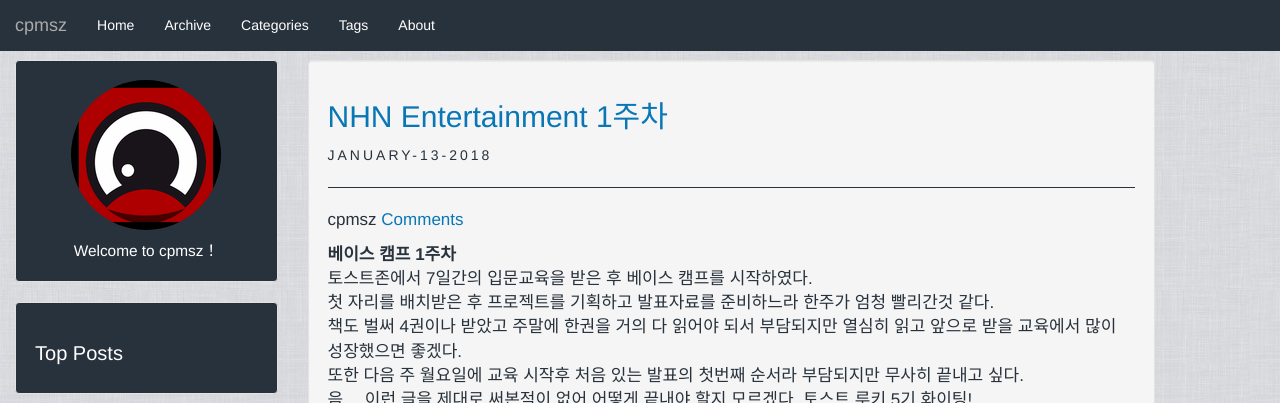
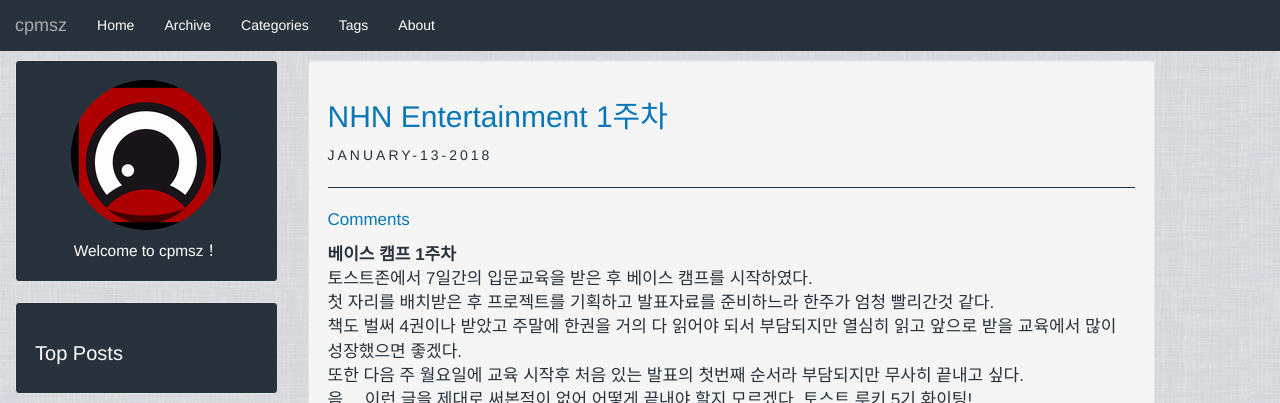
Before and after one commit to cpmsz/cpmsz.github.io, a Jekyll site: the page built from _posts/2018-01-13-NHN_Ent_입사.markdown, in a window 1280 px wide. Shown: the top 403 px of the page. Built offline with Jekyll 4.4.1, drawn with Linux system fonts in a browser that asks for light colours.

Commit message:
+Edit disqus

```diff
--- a/_includes/disqus-comments.html
+++ b/_includes/disqus-comments.html
@@ -7,8 +7,9 @@
     };
 
    (function() {
-     var dsq = document.createElement('script'); dsq.type = 'text/javascript'; dsq.async = true;
+     var dsq = document.createElement('script');
      dsq.src = '//' + disqus_shortname + '.disqus.com/embed.js';
+     dsq.setAttribute('data-timestamp', +new Date());
      (document.getElementsByTagName('head')[0] || document.getElementsByTagName('body')[0]).appendChild(dsq);
     })();
   </script>
--- a/_layouts/post.html
+++ b/_layouts/post.html
@@ -11,7 +11,7 @@ layout: default
         <hr style="border-top:1px solid #28323C;"/>
     {% if site.comments and page.comments %}
         {% if site.disqus != '' %}
-        <p class="author"> {{ page.author }} <a href="#disqus_thread" data-disqus-identifier="{{ page.url | slugify }}">Comments</a></p>
+        <p class="author"><a href="#disqus_thread" data-disqus-identifier="{{ page.url | slugify }}">Comments</a></p>
         {% elsif site.isso != '' %}
         <p class="author"><a href="{{ site.baseurl }}{{ page.url }}{{ site.isso_suffix }}#isso-thread">Comments</a></p>
         {% endif %}
@@ -74,9 +74,10 @@ layout: default
     {% if page.comments %}
         {% if site.disqus != '' %}
     <div id="disqus_thread">
-        <noscript>Please enable JavaScript to view the <a href="http://disqus.com/?ref_noscript">comments powered by Disqus.</a></noscript>
-        <a href="http://disqus.com" class="dsq-brlink">comments powered by <span class="logo-disqus">Disqus</span></a>
     </div>
+
+    <noscript>Please enable JavaScript to view the <a href="http://disqus.com/?ref_noscript">comments powered by Disqus.</a></noscript>
+    <a href="http://disqus.com" class="dsq-brlink">comments powered by <span class="logo-disqus">Disqus</span></a>
         {% elsif site.isso != '' %}
         <section id="isso-thread"></section>
         {% endif %}
```
